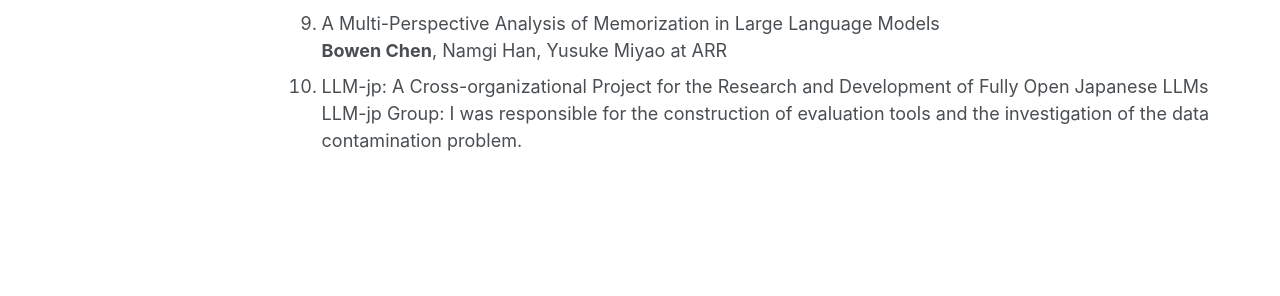
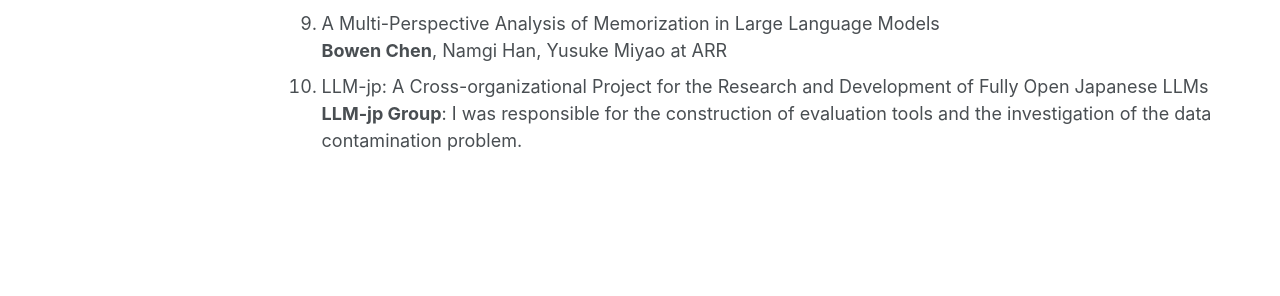
Before and after one commit to PosoSAgapo/PosoSAgapo.github.io, a Jekyll site: the page built from _pages/publications.md, in a window 1280 px wide and 1313 px high. Shown: the part 733-1029 px from the top of the window. Built offline with Jekyll 4.4.1, drawn with Linux system fonts in a browser that asks for light colours.

Commit message:
add pubs

```diff
--- a/_pages/publications.md
+++ b/_pages/publications.md
@@ -23,4 +23,4 @@
 9. A Multi-Perspective Analysis of Memorization in Large Language Models
 **Bowen Chen**, Namgi Han, Yusuke Miyao at ARR
 10. LLM-jp: A Cross-organizational Project for the Research and Development of Fully Open Japanese LLMs
-LLM-jp Group: I was responsible for the construction of evaluation tools and the investigation of the data contamination problem.
+**LLM-jp Group**: I was responsible for the construction of evaluation tools and the investigation of the data contamination problem.
```
